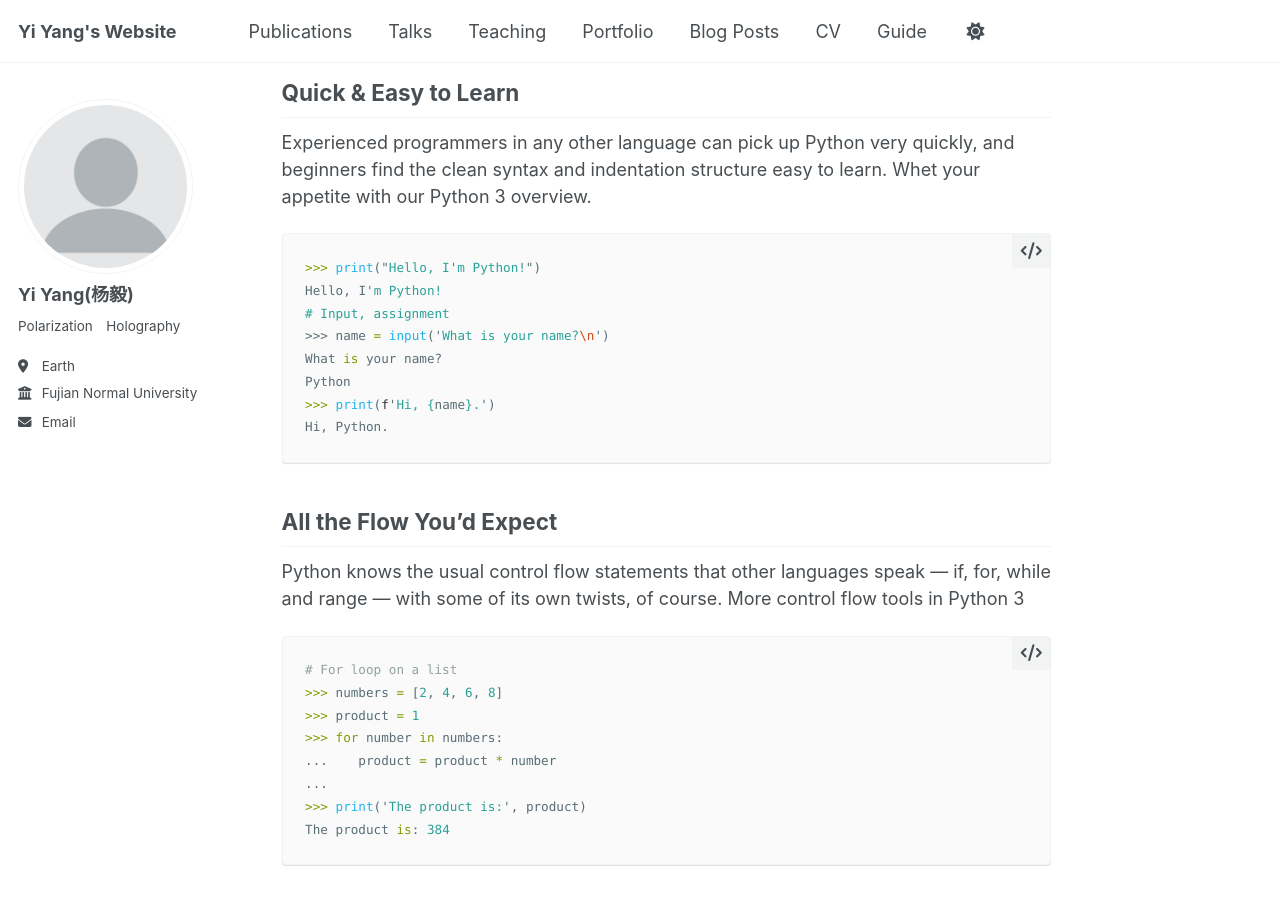
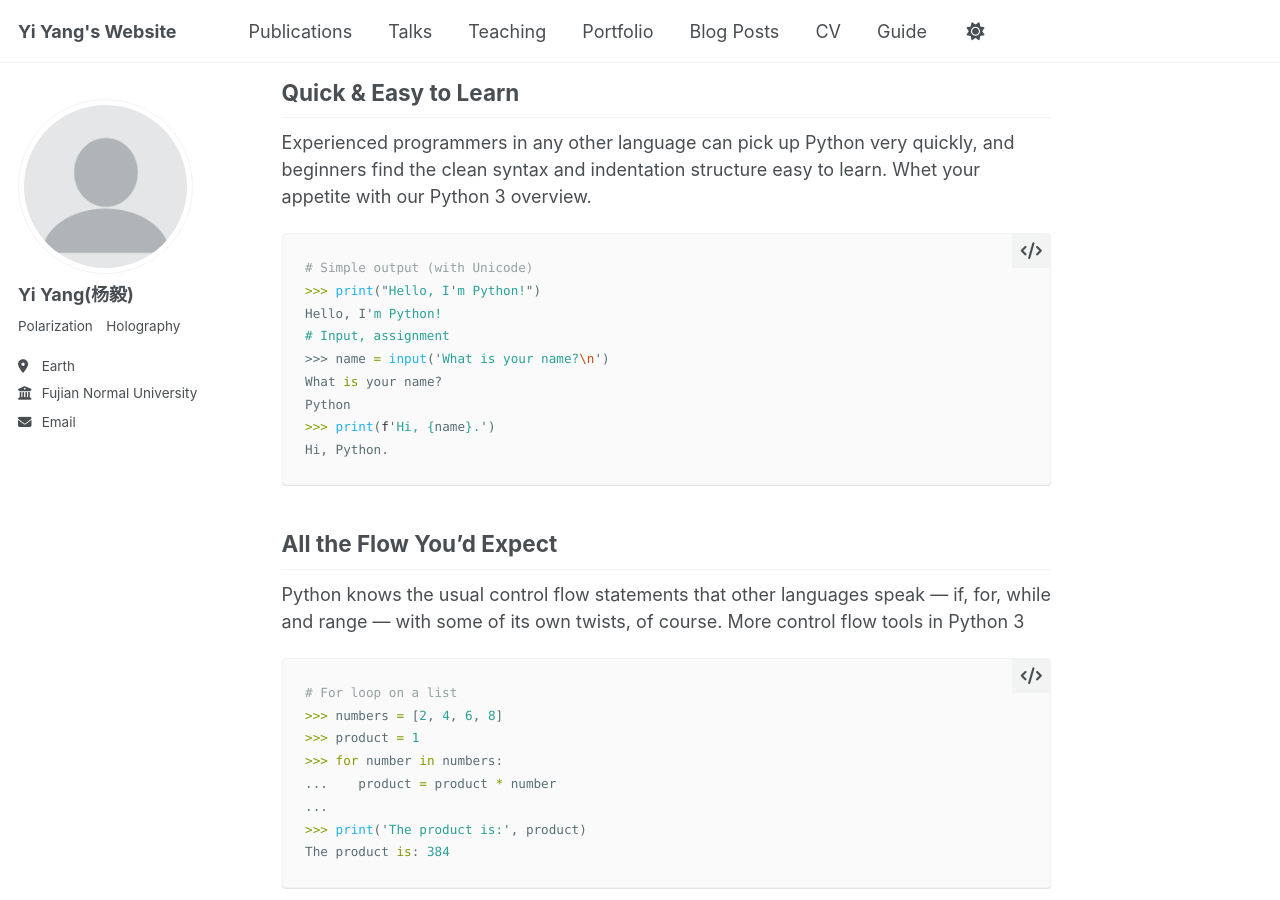
Before and after one commit to yiyang-opt/yiyang-opt.github.io, a Jekyll site: the page built from _teaching/1-Python.md, in a window 1280 px wide and 900 px high, scrolled down 2279 px. Built offline with Jekyll 4.4.1, drawn with Linux system fonts in a browser that asks for light colours.

Commit message:
Update 1-Python.md

````diff
--- a/_teaching/1-Python.md
+++ b/_teaching/1-Python.md
@@ -72,6 +72,7 @@ By course completion, students will:
 Experienced programmers in any other language can pick up Python very quickly, and beginners find the clean syntax and indentation structure easy to learn. Whet your appetite with our Python 3 overview.
 
 ```python
+# Simple output (with Unicode)
 >>> print("Hello, I'm Python!")
 Hello, I'm Python!
 # Input, assignment
````
